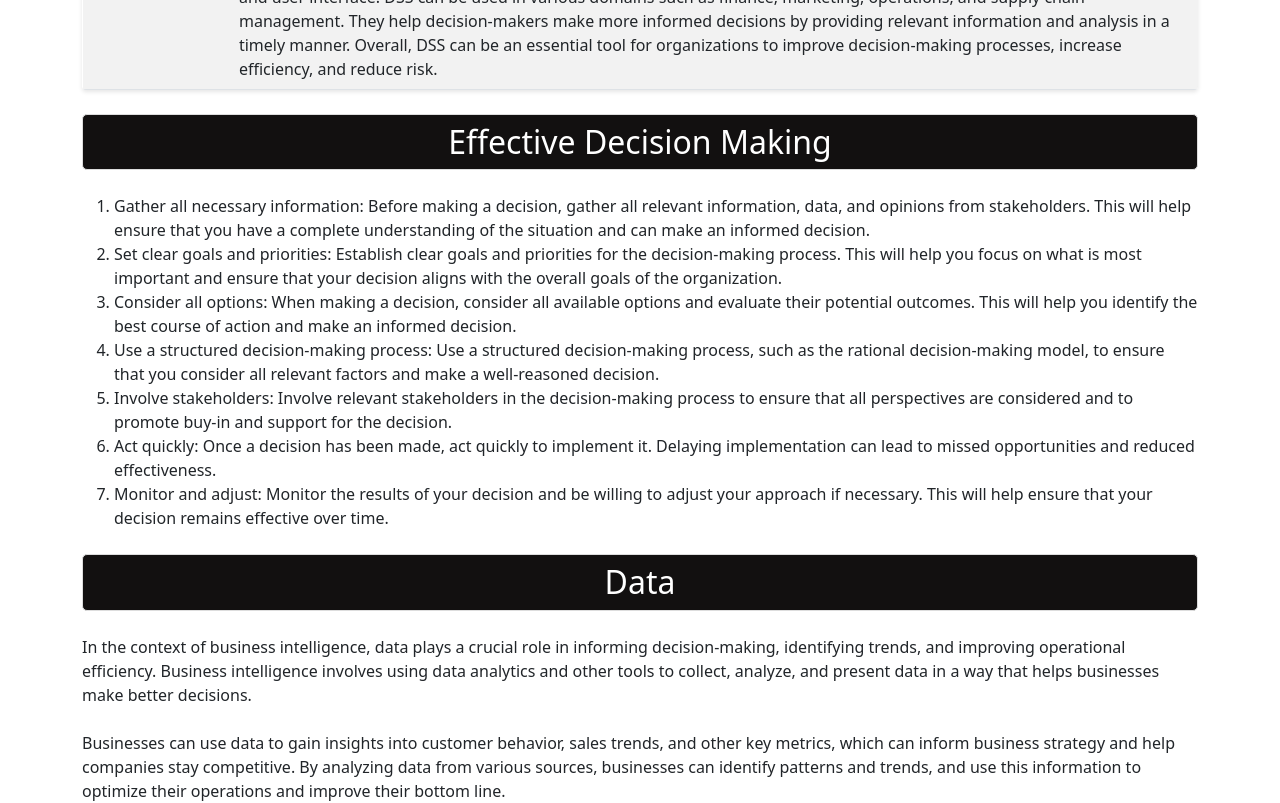
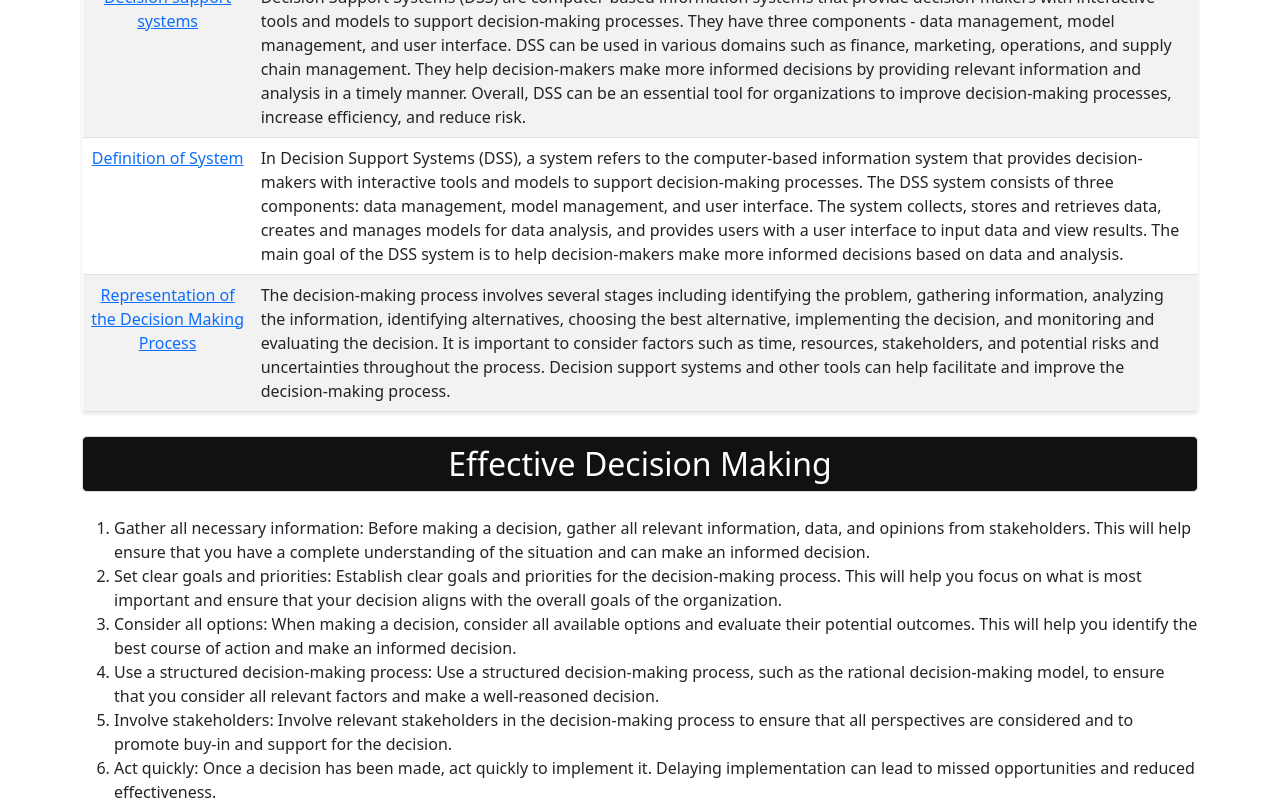
Before and after one commit to Anamaya1729/business-intelligence-notes-app, a React (Create React App) app: page / in a window 1280 px wide. Shown: the part 2540-3343 px from the top of the page. Built offline with nearby package versions, Linux system fonts and the light colour scheme; a small style sheet from the web is missing.

Commit message:
added decision making process

```diff
--- a/src/App.js
+++ b/src/App.js
@@ -8,6 +8,7 @@ import Paragraph from './components/Paragraphs';
 import Image from './components/Image';
 import architecture from './images/architecture.webp';
 import ImportantQuestion from './components/ImportantQuestion';
+import decisionProcess from './images/decion_making_process.jpg';
 
 function App() {
   return (
@@ -25,6 +26,9 @@ function App() {
     <Image src={architecture} alt="Business Intelligence Architecture"  caption="Business Intelligence Architecture" />
     <Paragraph props= {data.ethics} />
     <Paragraph props={data.decision} />
+    <Paragraph props={data.system} />
+    <Paragraph props={data.dmp} />
+    <Image src={decisionProcess} alt="Decision Making Process" caption="Decision Making Process" />
     </>
   )
 }
--- a/src/data.json
+++ b/src/data.json
@@ -47,6 +47,18 @@
       "title": "Decision support systems",
       "content": "Decision Support Systems (DSS) are computer-based information systems that provide decision-makers with interactive tools and models to support decision-making processes. They have three components - data management, model management, and user interface. DSS can be used in various domains such as finance, marketing, operations, and supply chain management. They help decision-makers make more informed decisions by providing relevant information and analysis in a timely manner. Overall, DSS can be an essential tool for organizations to improve decision-making processes, increase efficiency, and reduce risk.",
       "link": "dss"
+    },
+    {
+      "id": 9,
+      "title": "Definition of System",
+      "content": "In Decision Support Systems (DSS), a system refers to the computer-based information system that provides decision-makers with interactive tools and models to support decision-making processes. The DSS system consists of three components: data management, model management, and user interface. The system collects, stores and retrieves data, creates and manages models for data analysis, and provides users with a user interface to input data and view results. The main goal of the DSS system is to help decision-makers make more informed decisions based on data and analysis.",
+      "link": "system"
+    },
+    {
+      "id": 10,
+      "title": "Representation of the Decision Making Process",
+      "content": "The decision-making process involves several stages including identifying the problem, gathering information, analyzing the information, identifying alternatives, choosing the best alternative, implementing the decision, and monitoring and evaluating the decision. It is important to consider factors such as time, resources, stakeholders, and potential risks and uncertainties throughout the process. Decision support systems and other tools can help facilitate and improve the decision-making process.",
+      "link": "dmp"
     }
   ],
   "importantQuestion" : [
@@ -250,6 +262,24 @@
                 "DSS can be used in a variety of domains, including finance, marketing, operations, and supply chain management. They can help decision-makers make more informed decisions by providing them with relevant information and analysis in a timely manner.",
                 "Overall, DSS can be an important tool for organizations to improve decision-making processes, increase efficiency, and reduce risk."],
       "link": "dss"
+  },
+  "system" : {
+      "title": "Definition of System",
+      "data" : ["In the context of Decision Support Systems (DSS), a system refers to the computer-based information system that provides decision-makers with interactive tools and models to support decision-making processes. The DSS system typically consists of three components: data management, model management, and user interface. The system collects, stores and retrieves data, creates and manages models for data analysis, and provides users with a user interface to input data and view results. The ultimate goal of the DSS system is to help decision-makers make more informed decisions based on data and analysis."],
+      "link": "system"
+  },
+  "dmp" : {
+      "title": "Representation of the Decision Making Process",
+      "data" : ["The decision-making process can be represented by a series of steps, typically involving the following stages:",
+                "1. Identification of the problem or opportunity: This involves recognizing the need for a decision or opportunity for improvement.",
+                "2. Gathering information: This involves collecting relevant data and information related to the problem or opportunity.",
+                "3. Analysis of information: This involves analyzing and processing the data and information collected to gain insights and identify patterns or trends.",
+                "4. Identifying alternatives: This involves generating and evaluating various options or alternatives that could potentially address the problem or take advantage of the opportunity.",
+                "5. Choosing the best alternative: This involves selecting the best option based on criteria such as feasibility, cost, and potential impact.",
+                "6. Implementation: This involves putting the decision into action by developing and executing a plan.",
+                "7. Monitoring and evaluation: This involves assessing the effectiveness of the decision and making adjustments as necessary.",
+                "Throughout the decision-making process, it is important to consider various factors such as time, resources, stakeholders, and potential risks and uncertainties. The use of decision support systems and other tools can help facilitate and improve the decision-making process."],
+      "link": "dmp"
   }
 
 }
```
